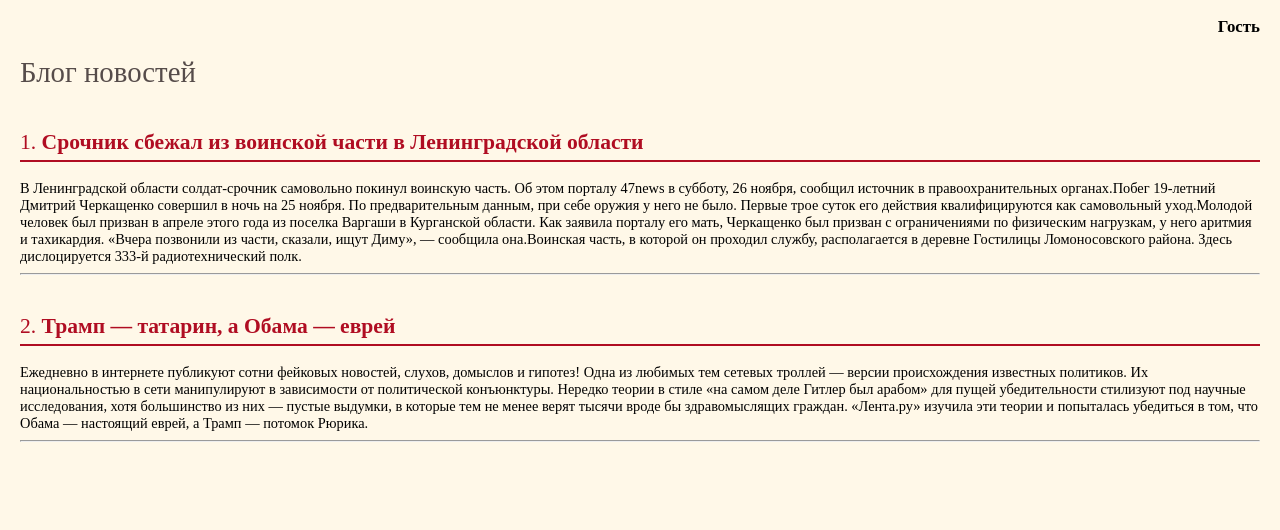
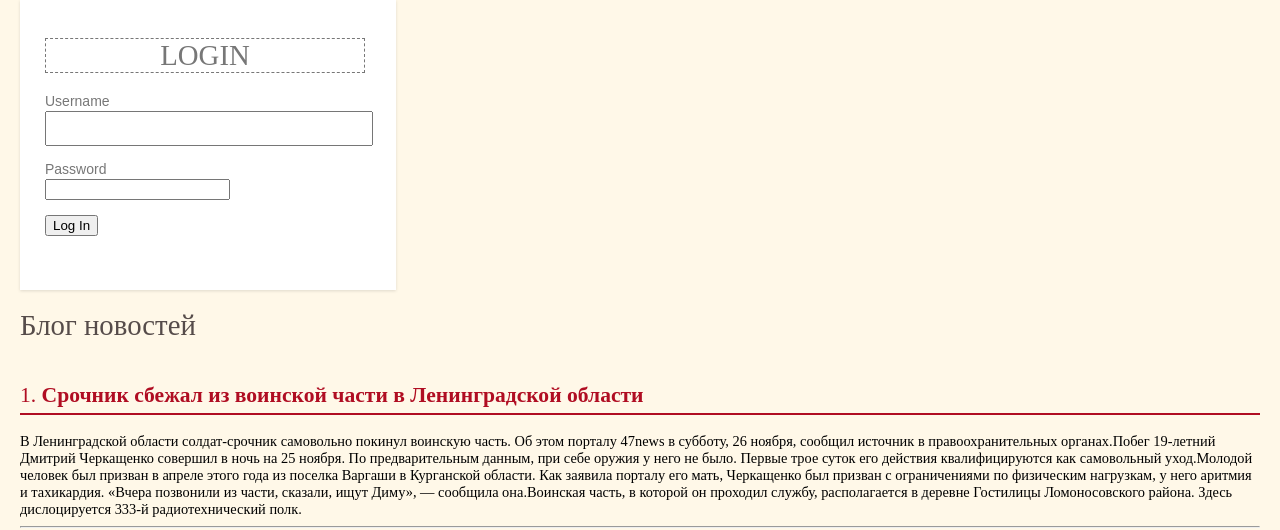
Before and after one commit to ivanfomin/myBlog, a PHP site: page / in a window 1280 px wide. Shown: the top 530 px of the page. Run offline with PHP 8.4, Linux system fonts and the light colour scheme; the visitor is signed in with stand-in values (Sample User, id 1); data comes from the database, SQL or seed files in the repository; data that the repository does not hold is empty; classes that the project's autoload settings leave out are loaded by file name; some libraries are stand-ins or nearby versions.

Commit message:
session_3

```diff
--- a/Controllers/Admin.php
+++ b/Controllers/Admin.php
@@ -21,10 +21,7 @@
 
     public function actionDefault()
     {
-        if (!LoginUser::isUser()) {
-            header('Location: /Core/form.html');
-            exit;
-        }
+        $this->view->user = LoginUser::check();
         $this->view->articles = Article::findAll();
         $this->view->display('admin.html');
     }
--- a/Core/LoginUser.php
+++ b/Core/LoginUser.php
@@ -44,8 +44,12 @@
 
     public static function check()
     {
-
-        return self::checkLoginPassword($_COOKIE['auth']);
+        if(isset($_COOKIE['auth'])) {
+            return self::checkLoginPassword($_COOKIE['auth']);
+        }
+        else {
+            return null;
+        }
 
     }
 }
--- a/Core/logout.php
+++ b/Core/logout.php
@@ -1,5 +1,7 @@
 <?php
+require_once __DIR__ . '/../autoloads.php';
 
 
 
-logout();
+\Core\LoginUser::logout();
+header('Location: ' . $_SERVER['HTTP_REFERER']);
--- a/Templates/index.html
+++ b/Templates/index.html
@@ -6,9 +6,33 @@
     <link href="/Templates/style.css" rel="stylesheet" type="text/css">
 </head>
 <body>
-<div align="right">
-    <h3>{{user.login | default('Гость')}}</h3>
+{% if user %}
+<div id="welcome">
+    <h2>Welcome, <span>{{user.login}}! </span></h2>
+    <p><a href="../Core/logout.php">Logout</a> Here!</p>
 </div>
+{% else %}
+<div class="container mlogin">
+    <div id="login">
+        <h1>LOGIN</h1>
+        <form name="log" id="loginform" action="../Core/login.php" method="POST">
+            <p>
+                <label for="login">Username<br/>
+                    <input type="text" name="login" id="login" class="input" value="" size="20"/></label>
+            </p>
+            <p>
+                <label for="password">Password<br/>
+                    <input type="password" name="password" id="password" class="input" value="" size="20"/></label>
+            </p>
+            <p class="submit">
+                <input type="submit" name="send" class="button" value="Log In"/>
+            </p>
+        </form>
+
+    </div>
+</div>
+{% endif %}
+
 <h1>Блог новостей</h1>
 {% for article in articles %}
 <h2>
@@ -20,5 +44,9 @@
 <hr>
 {% endfor %}
 
+{% if user.id_role > 1%}
+<a href="/Admin">АдминПанель</a>
+{% endif %}
+
 </body>
 </html>
--- a/Templates/style.css
+++ b/Templates/style.css
@@ -31,3 +31,54 @@
     color: #785F5B;
     line-height: 1.3;
 }
+
+a {
+    color: #f58220;
+    font-weight: 400;
+}
+
+span {
+    font-weight: 300;
+    color: #f58220;
+}
+
+.container {
+    padding: 25px 16px 25px 10px;
+    font-weight: 400;
+    overflow: hidden;
+    width: 350px;
+    height: auto;
+    background: #fff;
+    -webkit-box-shadow: 0 1px 3px rgba(0,0,0,.13);
+    -moz-box-shadow: 0 1px 3px rgba(0,0,0,.13);
+    box-shadow: 0 1px 3px rgba(0,0,0,.13);
+}
+
+#welcome {
+    width: 300px;
+    padding: 30px;
+    background: #fff;
+    margin-right: 10px;
+    -webkit-box-shadow: 0 1px 3px rgba(0,0,0,.13);
+    -moz-box-shadow: 0 1px 3px rgba(0,0,0,.13);
+    box-shadow: 0 1px 3px rgba(0,0,0,.13);
+}
+
+.container h1 {
+    color: #777;
+    text-align: center;
+    font-weight: 300;
+    border: 1px dashed #777;
+    margin-top: 13px;
+}
+
+.container label {
+    color: #777;
+    font-size: 14px;
+}
+
+#login {
+    width: 320px;
+    margin: auto;
+    padding-bottom: 15px;
+}
```
Also changed, not shown: Core/login.php (+5 -3 lines), Templates/admin.html (+33 -1 lines).
